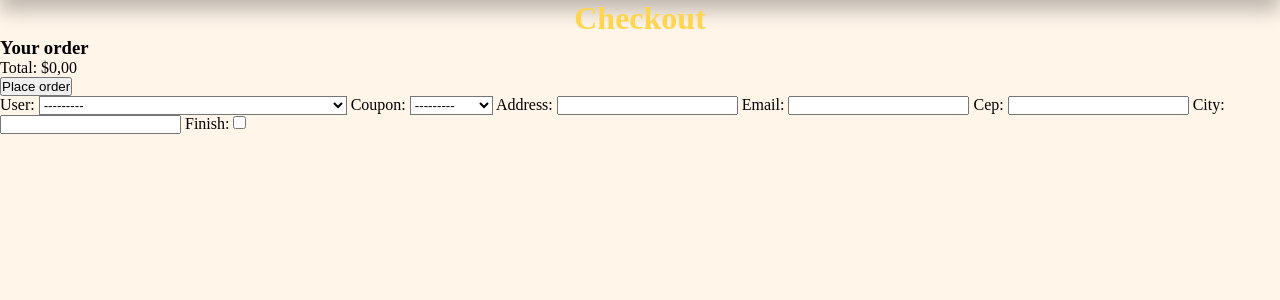
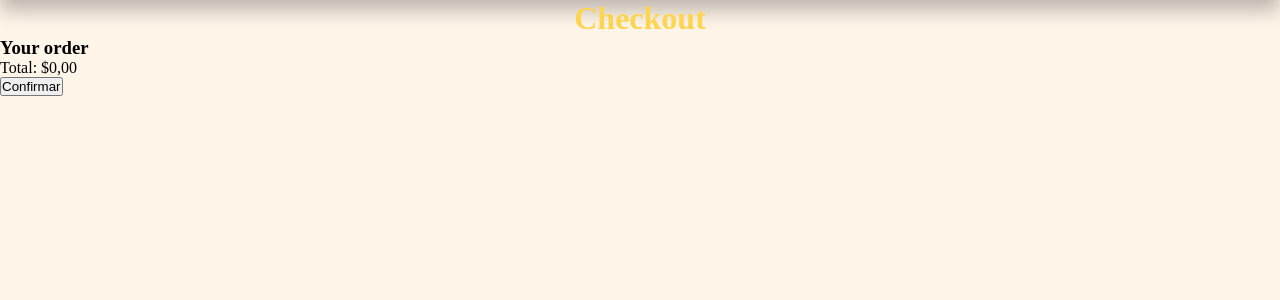
Before and after one commit to WeslleyxD/Django-Ecommerce, a Django app: page /order/create/ in a window 1280 px wide; the page is wider, and only the part inside the window is pictured. Shown: the part 192-492 px from the top of that part. Run offline with Django 4.2, Linux system fonts and the light colour scheme; data comes from the database, SQL or seed files in the repository; some libraries are stand-ins or nearby versions.

Commit message:
feat: remover coupon_id quando o mesmo for usado na Order

```diff
--- a/cart/cart.py
+++ b/cart/cart.py
@@ -13,6 +13,7 @@ class Cart(object):
         self.cart = cart
         # store current applied coupon
         self.coupon_id = self.session.get('coupon_id', None)
+        print (self.session.items())
 
     def add(self, product, quantity=1):
         product_id = str(product.id)
@@ -92,4 +93,5 @@ class Cart(object):
 
     def clear(self):
         del self.session[settings.CART_SESSION_ID]
+        del self.session['coupon_id']
         self.save()
--- a/coupon/models.py
+++ b/coupon/models.py
@@ -5,7 +5,7 @@ from django.core.validators import MinValueValidator, MaxValueValidator
 from perfil.models import Perfil
 
 class Coupon(models.Model):
-    perfil = models.ForeignKey(Perfil, on_delete=models.CASCADE, null=True, blank=True, verbose_name=('Perfil'))
+    perfil = models.ForeignKey(Perfil, on_delete=models.CASCADE, null=True, blank=True, related_name='coupon')
     code = models.CharField(max_length=50, unique=True)
     valid_from = models.DateTimeField(auto_now_add=True, editable=False)
     valid_to = models.DateTimeField()
@@ -20,10 +20,8 @@ class Coupon(models.Model):
         # Valida se o copum ainda está dentro do prazo válido
         time_now = timezone.now()
         if self.valid_to >= time_now:
-            print ('true')
             return True
         else:
             self.active = False
             self.save()
-            print ('false')
             return False
--- a/order/admin.py
+++ b/order/admin.py
@@ -10,7 +10,7 @@ class OrderItemInline(admin.TabularInline):
     raw_id_fields = ['product']
 
 class OrderAdmin(admin.ModelAdmin):
-    list_display = ['user']
+    list_display = ['perfil']
     list_filter = ['finish', 'created', 'updated']
 
     inlines = [OrderItemInline]
--- a/order/models.py
+++ b/order/models.py
@@ -7,12 +7,11 @@ from perfil.models import Perfil
 # Create your models here.
 
 class Order(models.Model):
-    user = models.ForeignKey(Perfil, related_name='perfil', on_delete=models.CASCADE)
-    coupon = models.ForeignKey(Coupon, related_name='coupon', on_delete=models.CASCADE, null=True, blank=True)
+    perfil = models.ForeignKey(Perfil, on_delete=models.CASCADE, related_name='orders')
+    coupon = models.ForeignKey(Coupon, on_delete=models.CASCADE, null=True, blank=True, related_name='orders')
     address = models.CharField(max_length=300)
     email = models.EmailField()
     cep = models.CharField(max_length=20)
-    city = models.CharField(max_length=50)
     finish = models.BooleanField(default=False)
     created = models.DateTimeField(auto_now_add=True)
     updated = models.DateTimeField(auto_now=True)
@@ -30,7 +29,7 @@ class Order(models.Model):
 
 class OrderItem(models.Model):
     order = models.ForeignKey(Order, related_name='items', on_delete=models.CASCADE, null=True)
-    product = models.ForeignKey(Product, related_name='products', on_delete=models.CASCADE, null=True)
+    product = models.ForeignKey(Product, related_name='items', on_delete=models.CASCADE, null=True)
     price = models.DecimalField(max_digits=10, decimal_places=2)
     quantity = models.PositiveIntegerField(default=1)
 
--- a/order/views.py
+++ b/order/views.py
@@ -1,27 +1,54 @@
 from django.shortcuts import render
-from .models import OrderItem
+from .models import Order, OrderItem
 from .forms import OrderCreateForm
 from cart.cart import Cart
 from perfil.models import Perfil
+from accounts.models import User
+from coupon.models import Coupon
+from django.db import connection, reset_queries
+from django.core.exceptions import ObjectDoesNotExist
+from django.utils import timezone
+
+
 
 
 def order_create(request):
     cart = Cart(request)
-    form_order = OrderCreateForm()
-    print (1)
+    print (dir(cart))
+    print (cart.coupon_id)
     if request.method == 'POST':
         #request.POST.update({'TESTE': ['123']})
 
-        print (dir(request.user))
-        print (1000000)
-        print (dir(request.user.perfil.address_set))
-        print (request.user.perfil.address_set.get(selected=True))
+        # print (dir(request.user))
+        # print (1000000)
+        # print (dir(request.user.perfil))
+        # print (dir(request.user.perfil.address_set.get(selected=True)))
 
+        user = request.user
+        perfil = request.user.perfil
+        address = request.user.perfil.address.get(selected=True)
         #print (cd)
-        order = form_order.save(commit=False)
-        order.user = request.user.perfil
-        order.save()
-        #print (order)
+
+        order = Order.objects.create(
+            perfil=perfil,
+            address=address.get_full_address(),
+            email=user.email,
+            cep=address.cep,
+        )
+
+        if cart.coupon_id is not None:
+            # Desativando o Coupon
+            coupon = cart.coupon
+            coupon.active = False
+            coupon.used_at = timezone.now()
+            coupon.save()
+
+            # Inserindo o Coupon na Order
+            order.coupon = cart.coupon
+            order.save()
+
+        print (len(connection.queries))
+        reset_queries()
         for item in cart:
             OrderItem.objects.create(order=order,
                             product=item['product'],
@@ -30,8 +57,8 @@ def order_create(request):
         cart.clear()
         return render(request,
                     'order/created.html',
-                    {'form_order': form_order})
+                    {})
 
     return render(request,
                 'order/create.html',
-                {'cart': cart, 'form_order': form_order})
+                {'cart': cart,})
--- a/perfil/forms.py
+++ b/perfil/forms.py
@@ -58,7 +58,7 @@ class AddressForm(forms.ModelForm):
         viacep = json.loads(self.viacep)
         form.cep = viacep.get('cep').replace('-', '')
         form.state = viacep.get('uf')
-        form.country = viacep.get('localidade')
+        form.city = viacep.get('localidade')
         form.district = viacep.get('bairro')
         form.address = viacep.get('logradouro')
 
--- a/perfil/models.py
+++ b/perfil/models.py
@@ -65,11 +65,10 @@ class Address(models.Model):
     ('DF', 'Distrito Federal'),
     ]
 
-    perfil = models.ForeignKey(Perfil, on_delete=models.CASCADE, null=True, blank=True, verbose_name=('perfil'))
+    perfil = models.ForeignKey(Perfil, on_delete=models.CASCADE, null=True, blank=True, related_name='address', verbose_name='perfil')
     cep = models.CharField('CEP', max_length=8, null=True, blank=True)
     state = models.CharField('Estado', max_length=200, null=True, blank=True, choices=STATES)
     city = models.CharField('Cidade', max_length=20, null=True, blank=True)
-    country = models.CharField('Município', max_length=30, null=True, blank=True)
     district = models.CharField('Bairro', max_length=100, null=True, blank=True)
     address = models.CharField('Logradouro', max_length=254, null=True, blank=True)
     number = models.CharField('Número', max_length=10, null=True, blank=True)
@@ -84,7 +83,7 @@ class Address(models.Model):
         return f"{self.address} {self.cep}"
 
     def get_full_address(self):
-        return f"{self.state} {self.district} {self.address} {self.number} {self.complement}"
+        return f"{self.state} {self.city} {self.district} {self.address} {self.number} {self.complement}"
 
     # def get_absolute_url(self):
     #     return reverse('perfil:product_list_by_category', args=[self.slug])
--- a/perfil/views.py
+++ b/perfil/views.py
@@ -15,7 +15,7 @@ def my_perfil(request, fk=None):
     if fk == 'user':
         form = UserCreateForm(instance=request.user)
     if fk == 'address':
-        form = AddressForm(instance=request.user.perfil.address_set.get(selected=True))
+        form = AddressForm(instance=request.user.perfil.address.get(selected=True))
     if fk == 'perfil':
         form = PerfilForm(instance=request.user.perfil)
     # if fk == 'Order':
@@ -25,7 +25,7 @@ def my_perfil(request, fk=None):
         if fk == 'user':
             form = UserCreateForm(request.POST, instance=request.user)
         if fk == 'address':
-            form = AddressForm(request.POST, instance=request.user.perfil.address_set.get(selected=True))
+            form = AddressForm(request.POST, instance=request.user.perfil.address.get(selected=True))
             #return render(request, 'perfil/my_perfil_foreignkey.html', {'form':form, 'relation':fk})
 
         if fk == 'perfil':
--- a/templates/order/create.html
+++ b/templates/order/create.html
@@ -22,8 +22,7 @@
     <p>Total: ${{ cart.get_total_price_after_discount|floatformat:2 }}</p>
 </div>
 <form method="post" class="order-form">
-    <p><input type="submit" value="Place order"></p>
-    {{form_order}}
+    <p><input type="submit" value="Confirmar"></p>
     {% csrf_token %}
 </form>
 
```
Also changed, not shown: coupon/migrations/0005_alter_coupon_perfil.py (added), db.sqlite3, order/migrations/0006_rename_user_order_perfil.py (added), order/migrations/0007_alter_order_coupon_alter_order_perfil.py (added), order/migrations/0008_remove_order_city.py (added), order/migrations/0009_alter_order_coupon_alter_orderitem_product.py (added), perfil/migrations/0005_remove_address_country.py (added), perfil/migrations/0006_alter_address_perfil.py (added).
